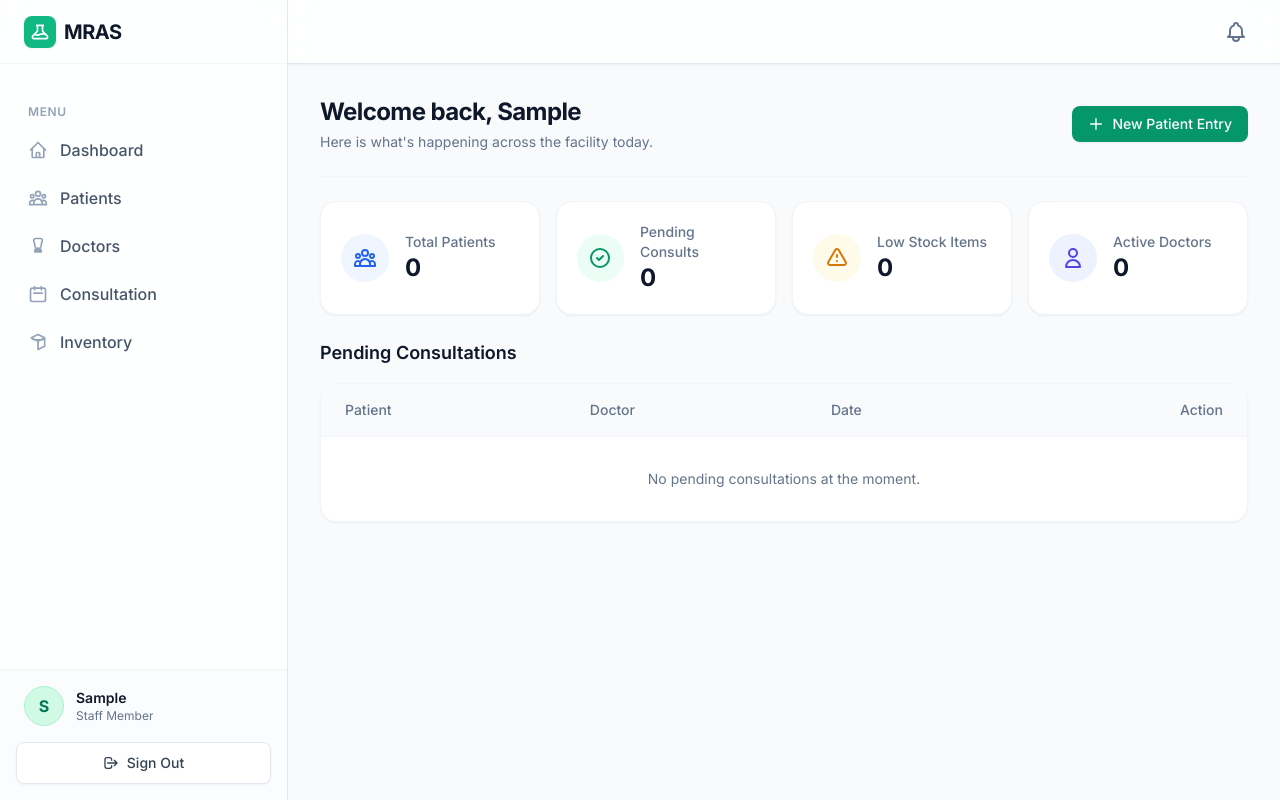
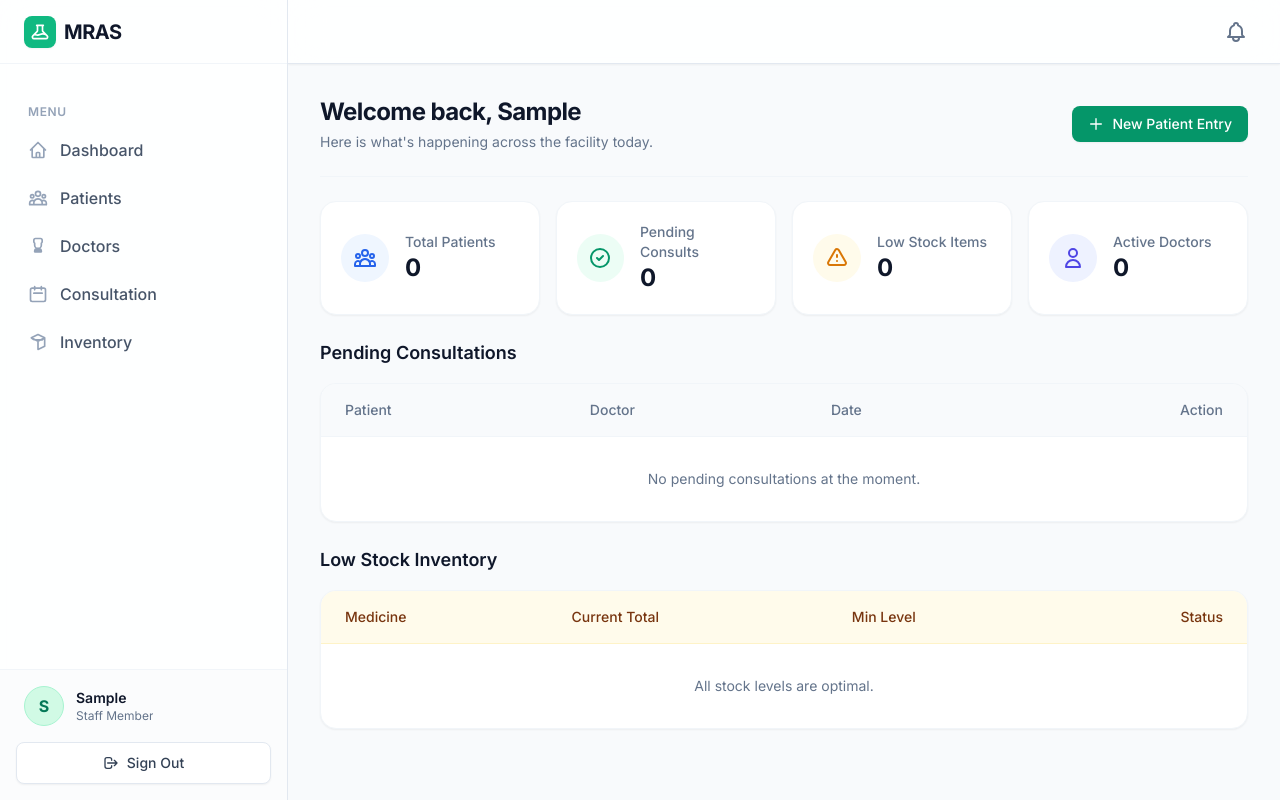
Before and after one commit to darshaanuradha/MRAS-Eco, a Django app: page / in a window 1280 px wide. Run offline with Django 5.2, Linux system fonts and the light colour scheme; the visitor is signed in with stand-in values (Sample User, id 1); data that the repository does not hold is empty; some libraries are stand-ins or nearby versions.

Commit message:
feat(dashboard): display low stock inventory on home page

```diff
--- a/mras/accounts/views.py
+++ b/mras/accounts/views.py
@@ -29,6 +29,12 @@ def home(request):
 
     low_stock_count = low_stock_medicines.count()
 
+    # Fetch the actual low stock medicine objects
+    low_stock_medicines = Medicine.objects.annotate(
+        total_stock=Sum('inventory__current_stock')
+    ).filter(total_stock__lt=F('min_stock_level'))
+
+    low_stock_count = low_stock_medicines.count()
     # Get 5 most recent pending consultations
     recent_consultations = Consultation.objects.filter(
         status='Pending'
@@ -40,6 +46,7 @@ def home(request):
         'active_doctors': active_doctors,
         'low_stock_count': low_stock_count,
         'recent_consultations': recent_consultations,
+        'low_stock_medicines': low_stock_medicines,
     }
     return render(request, 'home.html', context)
 
--- a/mras/templates/home.html
+++ b/mras/templates/home.html
@@ -101,6 +101,42 @@
                 </table>
             </div>
         </div>
+
+        <div class="mt-8">
+    <h2 class="text-lg font-semibold text-slate-900 mb-4">Low Stock Inventory</h2>
+    <div class="bg-white border border-slate-100 rounded-2xl overflow-hidden shadow-sm">
+        <table class="w-full text-left text-sm text-slate-600">
+            <thead class="bg-amber-50 text-amber-900 border-b border-amber-100">
+                <tr>
+                    <th class="px-6 py-4 font-medium">Medicine</th>
+                    <th class="px-6 py-4 font-medium">Current Total</th>
+                    <th class="px-6 py-4 font-medium">Min Level</th>
+                    <th class="px-6 py-4 font-medium text-right">Status</th>
+                </tr>
+            </thead>
+            <tbody class="divide-y divide-slate-100">
+                {% for medicine in low_stock_medicines %}
+                <tr class="hover:bg-slate-50 transition-colors">
+                    <td class="px-6 py-4 font-medium text-slate-900">{{ medicine.name }}</td>
+                    <td class="px-6 py-4 text-red-600 font-bold">{{ medicine.total_stock|default:0 }}</td>
+                    <td class="px-6 py-4">{{ medicine.min_stock_level }}</td>
+                    <td class="px-6 py-4 text-right">
+                        <span class="inline-flex items-center px-2.5 py-0.5 rounded-full text-xs font-medium bg-red-100 text-red-800">
+                            Restock Needed
+                        </span>
+                    </td>
+                </tr>
+                {% empty %}
+                <tr>
+                    <td colspan="4" class="px-6 py-8 text-center text-slate-500">
+                        All stock levels are optimal.
+                    </td>
+                </tr>
+                {% endfor %}
+            </tbody>
+        </table>
+    </div>
+</div>
     {% else %}
         <div class="text-center py-20">
             <svg class="mx-auto h-12 w-12 text-slate-300" fill="none" stroke="currentColor" viewBox="0 0 24 24"><path stroke-linecap="round" stroke-linejoin="round" stroke-width="2" d="M12 15v2m-6 4h12a2 2 0 002-2v-6a2 2 0 00-2-2H6a2 2 0 00-2 2v6a2 2 0 002 2zm10-10V7a4 4 0 00-8 0v4h8z"></path></svg>
```
